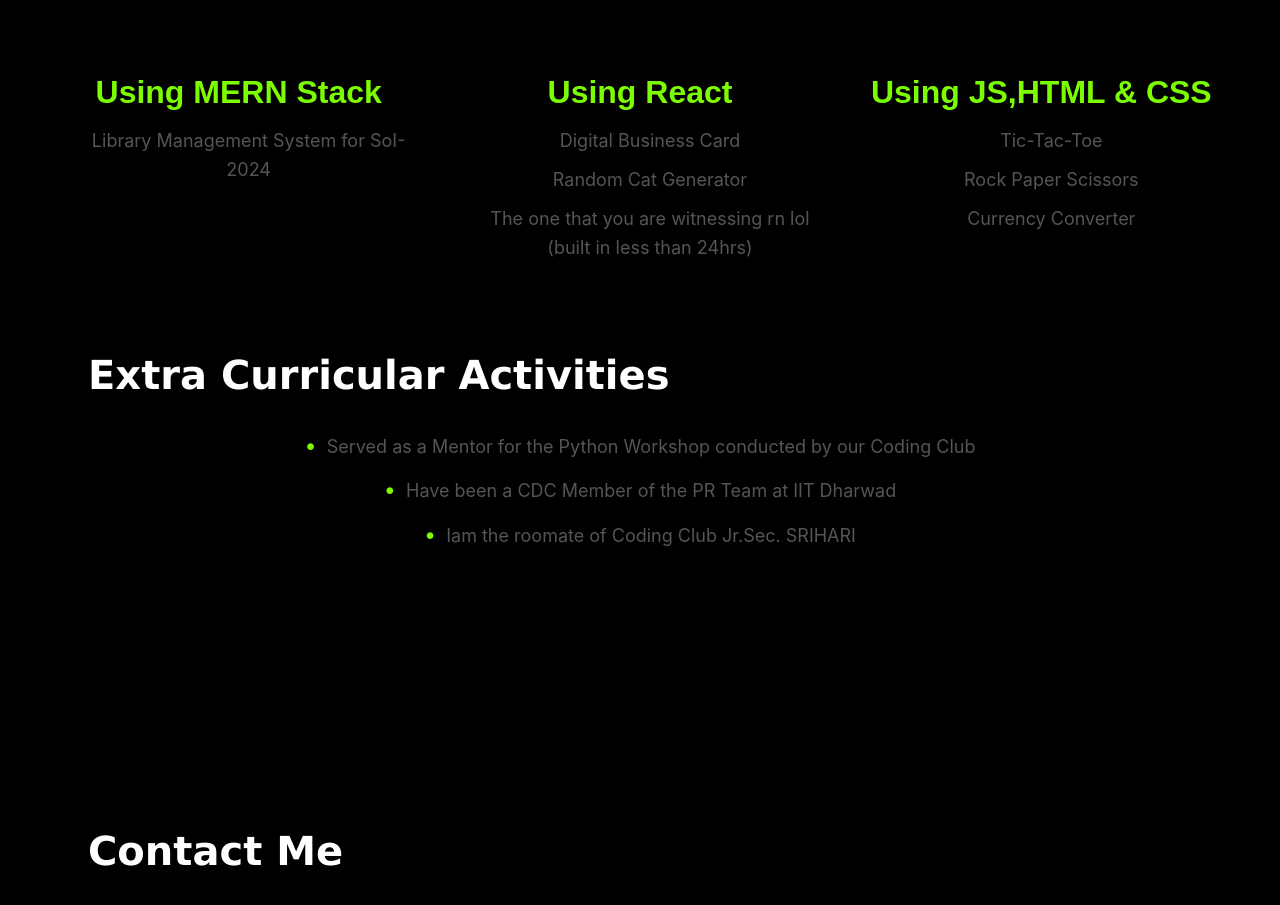
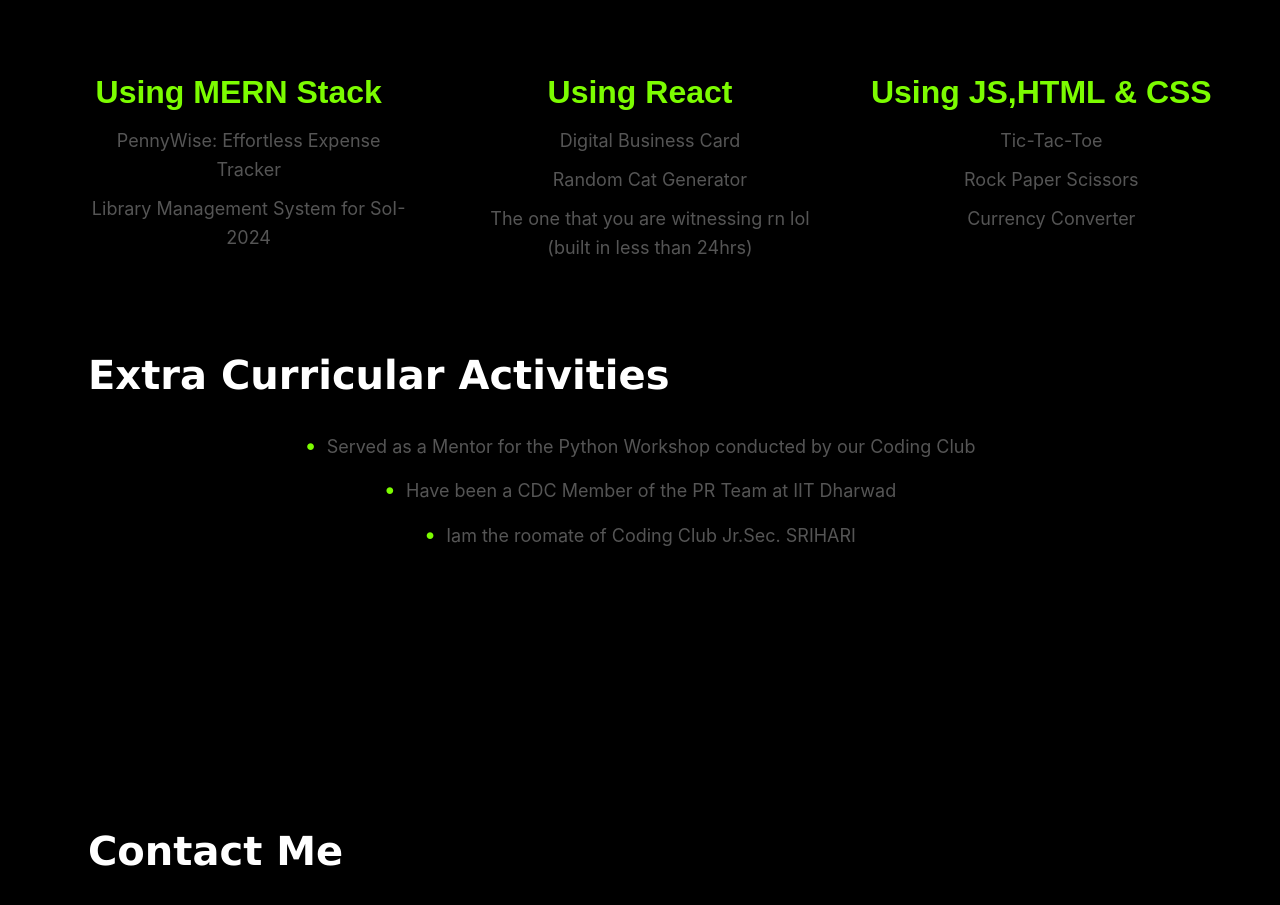
Before and after one commit to sreehb-123/about-me, a React (Create React App) app: page /skills in a window 1280 px wide. Shown: the part 2120-3025 px from the top of the page. Built offline with nearby package versions, Linux system fonts and the light colour scheme.

Commit message:
added expenseTracker project

```diff
--- a/src/components/skills.js
+++ b/src/components/skills.js
@@ -107,6 +107,7 @@ export default function Skills() {
                     <div className="project-coloumn">
                         <h2>Using MERN Stack</h2>
                         <ul>
+                            <li><a href="https://expense-tracker-frontend-khe0.onrender.com" target="_blank" rel="noopener noreferrer">PennyWise: Effortless Expense Tracker</a></li>
                             <li><a href="https://github.com/sreehb-123/9-11/tree/master" target="_blank" rel="noopener noreferrer">Library Management System for SoI-2024</a></li>
                         </ul>
                     </div>
```
